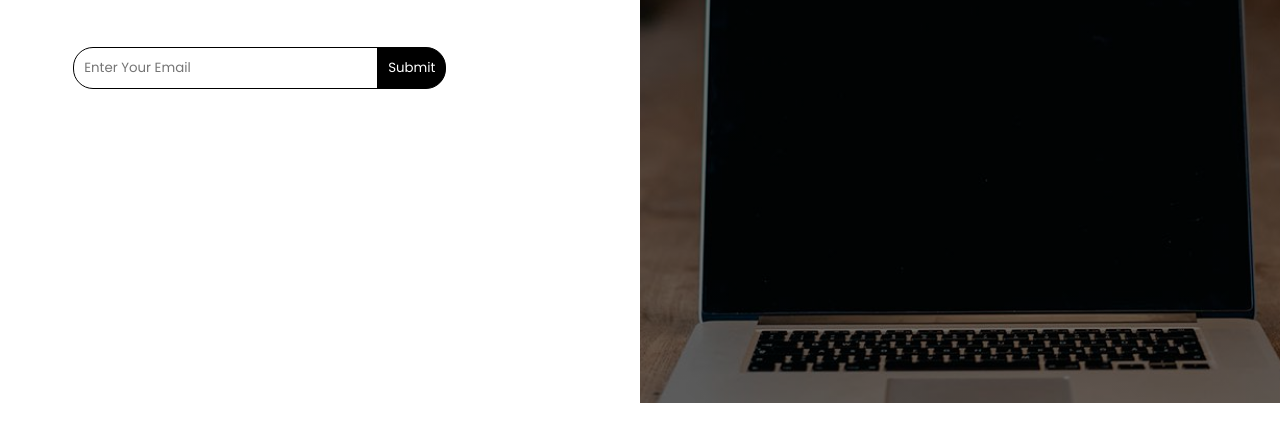
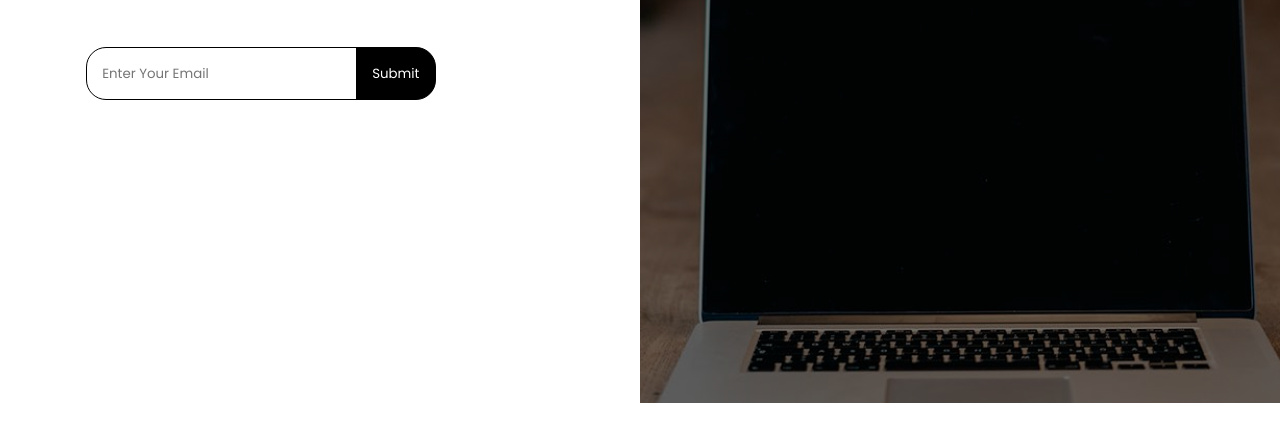
Before and after one commit to oliverkeanpalgue/single-landing-page, a plain HTML site: page index.html in a window 1280 px wide. Shown: the part 437-878 px from the top of the page. Drawn offline with Linux system fonts and the light colour scheme.

Commit message:
Add files via upload

```diff
--- a/style.css
+++ b/style.css
@@ -95,7 +95,7 @@ header .container .logo{
 
 #email{
     border-radius: 20px 0 0 20px;
-    padding: 10px;
+    padding: 5%;
     width:60%;
     outline: none;
     border: black 1px solid;
@@ -107,7 +107,7 @@ header .container .logo{
     background-color: black;
     border: black 1px solid;
     position: relative;
-    padding: 10px;
+    padding: 5%;
     color: white;
     font-family: 'Poppins', sans-serif;
     left: -5%;
@@ -171,7 +171,7 @@ br{
 
     #email{
         width: 90%;
-        margin-left: -20%;
+        margin-left: -25%;
     }
 
     br{
```
